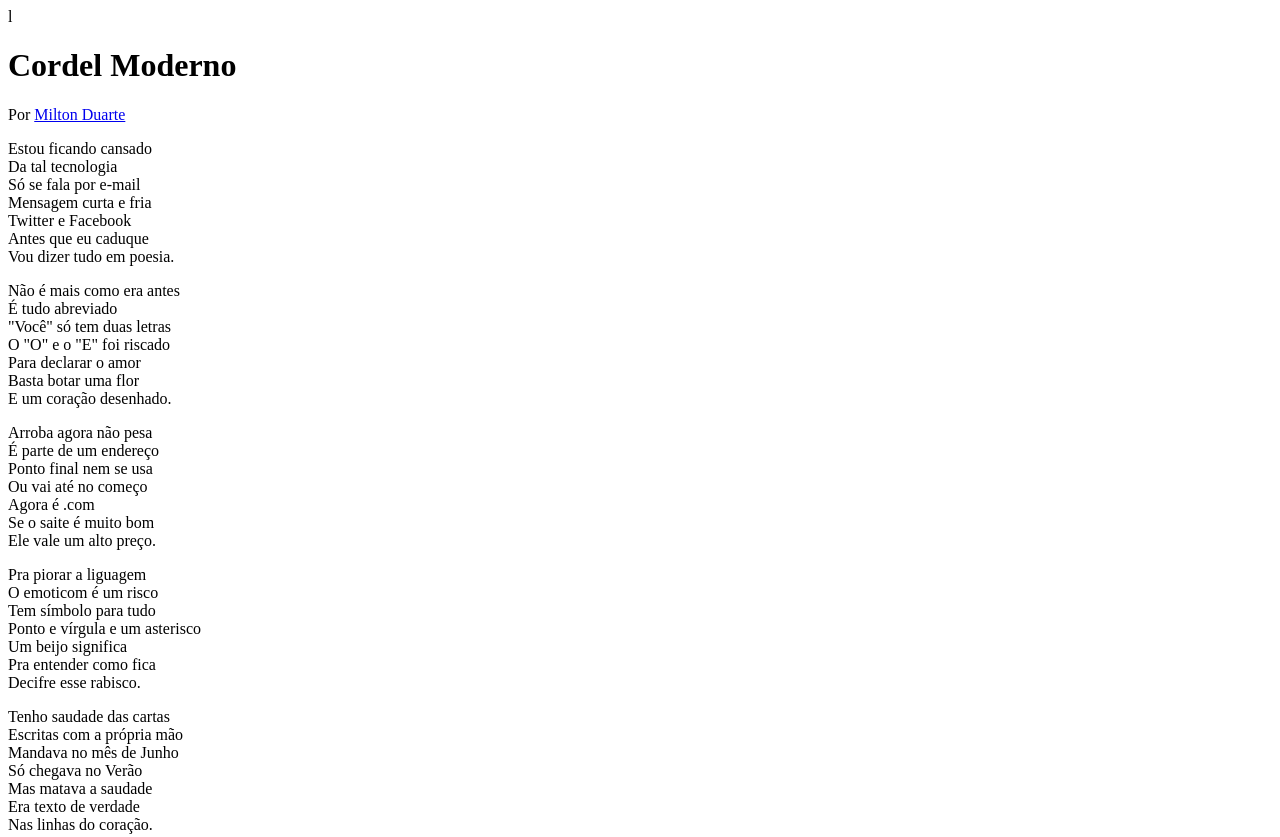
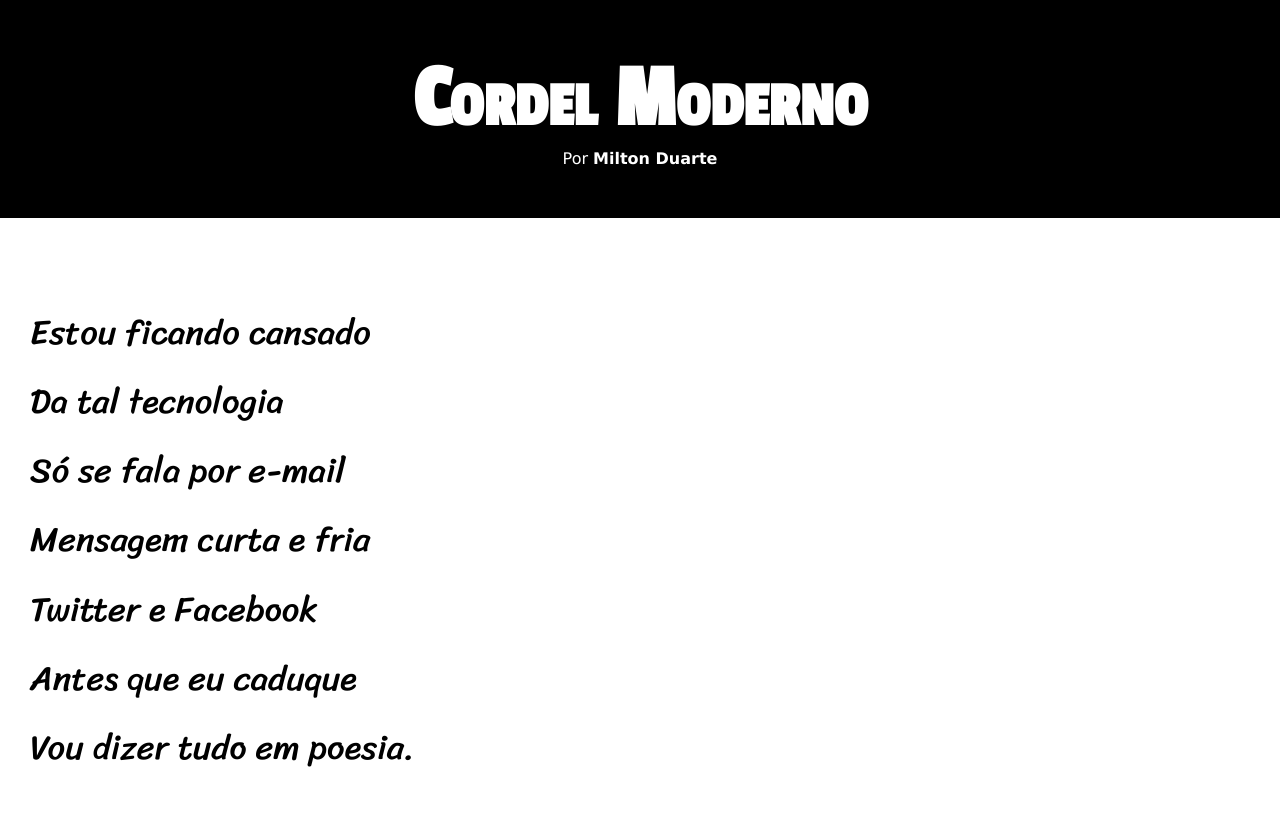
Before and after one commit to leandrog20/html-css, a plain HTML site: page desafios/012/index.html in a window 1280 px wide. Shown: the top 837 px of the page. Drawn offline with Linux system fonts and the light colour scheme.

Commit message:
atualização de estilos desse desafio

```diff
--- a/desafios/012/css/style.css
+++ b/desafios/012/css/style.css
@@ -1 +1,82 @@
 @charset "utf-8";
+
+html, body{
+min-height: 100vh;
+background-color:darkgrey;
+font-family: var(--font1);
+}
+
+:root{
+    --font1: verdana, geneva, tahoma, sans-serif;
+    --font2:'Passion One', cursiva;
+    --font3:'Sriracha', cursiva;
+}
+
+*{
+    margin: 0px;
+    padding: 0px;
+    text-decoration: none;
+}
+
+header{
+    background-color: black;
+    text-align: center;
+    color: white;
+
+}
+
+header > h1{
+    padding-top: 50px;
+    font-variant: small-caps;
+    font-family: var(--font2);
+    font-size: 7vw;
+}
+
+header > p{
+    padding-bottom: 50px;
+
+}
+
+a{
+    color: white;
+    font-weight: bolder;
+}
+
+a:hover{
+    text-decoration: underline;
+}
+
+section{
+    padding-top: 10vh;
+    padding-bottom:10vh;
+    padding-left: 30px;
+    line-height: 2em;
+    font-family: var(--font3);
+    font-size: 2.7vw;
+}
+
+
+section.normal{
+    background-color: white;
+    color: black;
+}
+
+section.imagem{
+    background-color: rgb(49, 48, 48);
+    color: white;
+
+}
+
+section.imagem p{
+background-color: rgba(0, 0, 0, 0.456);
+display: inline-block;
+padding: 10px;
+}
+
+footer{
+    background-color: black;
+    color: white;
+    text-align: center;
+    padding: 10px;
+
+}
--- a/desafios/012/index.html
+++ b/desafios/012/index.html
@@ -5,7 +5,9 @@
     <meta http-equiv="X-UA-Compatible" content="IE=edge">
     <meta name="viewport" content="width=device-width, initial-scale=1.0">
     <link rel="stylesheet" href="css/style.css">
-    l
+    <link rel="preconnect" href="https://fonts.googleapis.com">
+<link rel="preconnect" href="https://fonts.gstatic.com" crossorigin>
+<link href="https://fonts.googleapis.com/css2?family=Passion+One&family=Sriracha&display=swap" rel="stylesheet">
     <title>Document</title>
 </head>
 <body>
@@ -18,7 +20,7 @@
     </header>
     <main>
 
-            <section>
+            <section class="normal">
                     <p>
                         Estou ficando cansado <br>
                         Da tal tecnologia <br>
@@ -30,7 +32,7 @@
                     </p>
             </section>
 
-            <section>
+            <section class="imagem">
                     <p>
                         Não é mais como era antes <br>
                         É tudo abreviado <br>
@@ -42,7 +44,7 @@
                     </p>
             </section>
 
-            <section>
+            <section class="normal">
                     <p>
                         Arroba agora não pesa <br>
                         É parte de um endereço <br>
@@ -65,7 +67,7 @@
                     </p>
             </section>
 
-                <section>
+                <section class="imagem">
                     <p>
                         Tenho saudade das cartas <br>
                         Escritas com a própria mão <br>
@@ -77,7 +79,7 @@
                     </p>
                 </section>
 
-            <section>
+            <section class="normal">
                     <p>
                         Agora, escrevo e envio <br>
                         Chegando na mesma hora <br>
```
